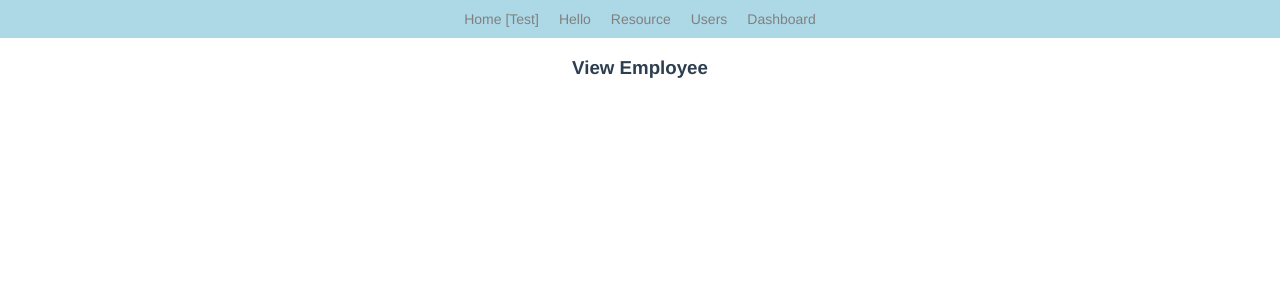
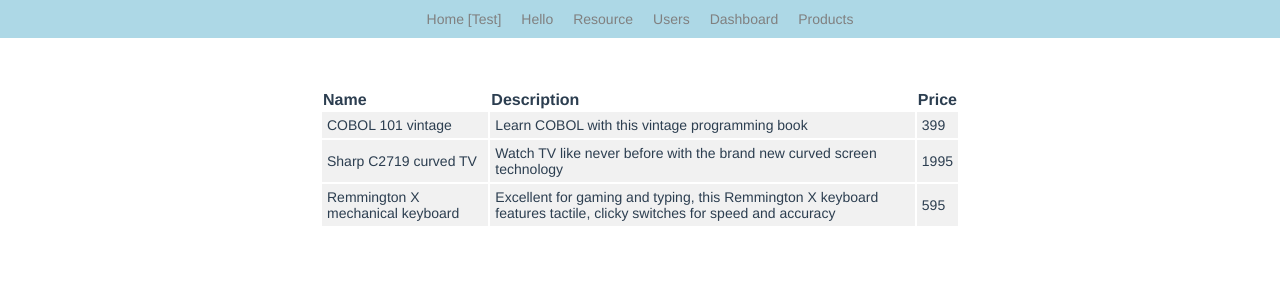
Before and after one commit to mario-iamb/vuejs_modules, a Vue app: page /ProductList in a window 1280 px wide. Shown: the top 300 px of the page. Built offline with nearby package versions, Linux system fonts and the light colour scheme; what vue-resource would draw is missing.

Commit message:
added ProductList component

```diff
--- a/src/App.vue
+++ b/src/App.vue
@@ -10,6 +10,7 @@
       <li><router-link to="/Resource">Resource</router-link></li>
       <li><router-link to="/Users">Users</router-link></li>
       <li><router-link to="/Dashboard">Dashboard</router-link></li>
+      <li><router-link to="/ProductList">Products</router-link></li>
     </ul>
 
     <router-view></router-view>
--- /dev/null
+++ b/src/components/ProductList.vue
@@ -0,0 +1,62 @@
+<template>
+  <table class="table table-hover product-table">
+    <thead>
+      <tr>
+        <th>Name</th>
+        <th>Description</th>
+        <th>Price</th>
+      </tr>
+    </thead>
+    <tbody>
+      <tr v-for="product in products" :key="product.id" track-by="id">
+        <td>{{product.name}}</td>
+        <td>{{product.description}}</td>
+        <td>{{product.price}}</td>
+      </tr>
+    </tbody>
+  </table>
+</template>
+
+<script>
+export default {
+  data () {
+    return {
+      products: [
+        {
+          id: 'cc919e21-ae5b-5e1f-d023-c40ee669520c',
+          name: 'COBOL 101 vintage',
+          description: 'Learn COBOL with this vintage programming book',
+          price: 399
+        },
+        {
+          id: 'bcd755a6-9a19-94e1-0a5d-426c0303454f',
+          name: 'Sharp C2719 curved TV',
+          description: 'Watch TV like never before with the brand new curved screen technology',
+          price: 1995
+        },
+        {
+          id: '727026b7-7f2f-c5a0-ace9-cc227e686b8e',
+          name: 'Remmington X mechanical keyboard',
+          description: 'Excellent for gaming and typing, this Remmington X keyboard ' +
+            'features tactile, clicky switches for speed and accuracy',
+          price: 595
+        }
+      ]
+    }
+  }
+}
+</script>
+
+<style lang="scss">
+    .product-table {
+        width: 50%;
+        margin: 50px auto;
+        text-align: left;
+
+        td {
+            background: #f1f1f1;
+            font-size: 14px;
+            padding: 5px;
+        }
+    }
+</style>
--- a/src/router/index.js
+++ b/src/router/index.js
@@ -10,6 +10,7 @@ import Dashboard from '@/components/Dashboard'
 import NewEmployee from '@/components/NewEmployee'
 import ViewEmployee from '@/components/ViewEmployee'
 import EditEmployee from '@/components/EditEmployee'
+import ProductList from '@/components/ProductList'
 
 Vue.use(Router)
 
@@ -33,6 +34,11 @@ export default new Router({
             path:'/Resource',
             name: 'Resource',
             component: Resource
+        },
+        {
+            path: '/ProductList',
+            name: 'ProductList',
+            component: ProductList
         },
         {
             path:'/Users',
@@ -59,5 +65,6 @@ export default new Router({
             name: 'view-employee',
             component: ViewEmployee
         }
+
     ]
 })
```
